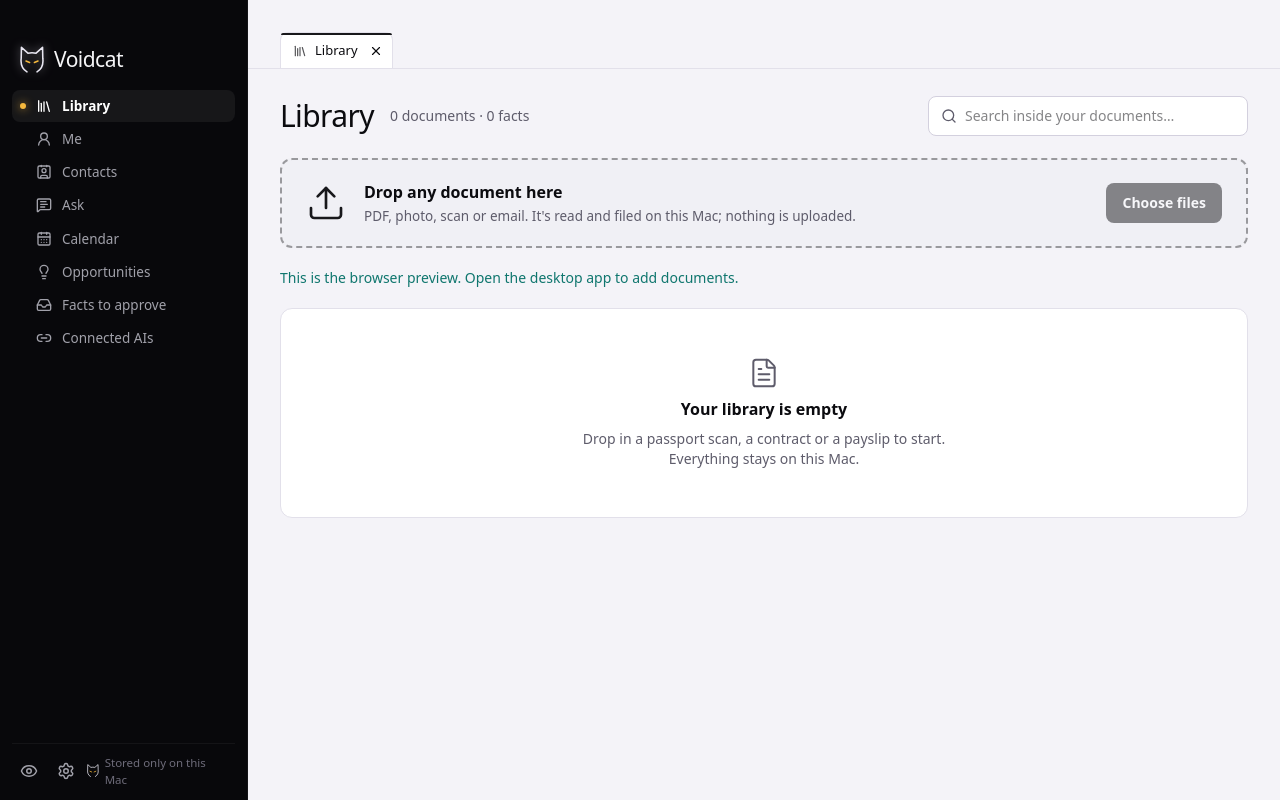
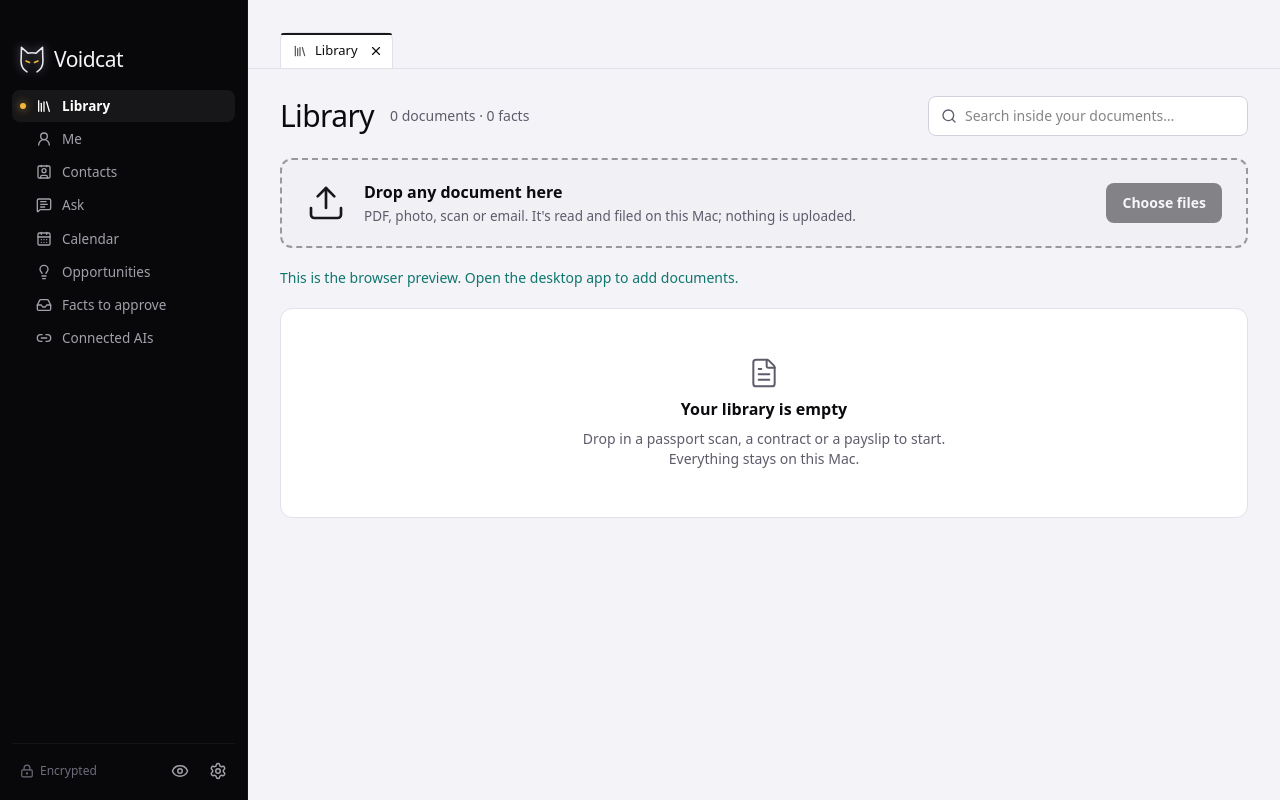
Before and after one commit to HusDev/voidcat, a React (Vite) app: page / in a window 1280 px wide. Built offline with nearby package versions, Linux system fonts and the light colour scheme.

Commit message:
Sidebar footer: lock and Encrypted on the left, the two icon buttons on the right
Co-Authored-By: Claude Opus 5.5 (1M context) <noreply@anthropic.com>

```diff
--- a/src/components/Sidebar.tsx
+++ b/src/components/Sidebar.tsx
@@ -1,4 +1,4 @@
-import { CalendarDays, ChevronRight, Pencil, Eye, EyeOff, FileText, Folder as FolderIcon, FolderOpen, Inbox, Library, Lightbulb, Link2, MessageSquareText, Settings, UserRound, Contact } from "lucide-react";
+import { CalendarDays, ChevronRight, Pencil, Eye, EyeOff, FileText, Folder as FolderIcon, FolderOpen, Inbox, Library, Lightbulb, Link2, LockKeyhole, MessageSquareText, Settings, UserRound, Contact } from "lucide-react";
 import { type DragEvent, type MouseEvent, useEffect, useState } from "react";
 import { Link, NavLink, useLocation, useNavigate, useSearchParams } from "react-router";
 import { AREAS } from "../lib/extract";
@@ -402,13 +402,17 @@ export function Sidebar({ pending, toFile, soon }: { pending: number; toFile: nu
       </div>
 
       <div className="flex items-center gap-1 border-t border-white/5 pt-2.5">
+        <span title="Your documents and everything Voidcat learned from them are encrypted, with the key in this Mac's Keychain." className="flex min-w-0 flex-1 items-center gap-1.5 pl-2 text-[12px] text-rail-faint">
+          <LockKeyhole aria-hidden className="size-3.5 shrink-0" />
+          <span className="truncate">Encrypted</span>
+        </span>
         <button
           type="button"
           onClick={veil.toggle}
           aria-pressed={veil.on}
           aria-label={veil.on ? "Show private details" : "Hide private details"}
           title={`${veil.on ? "Show" : "Hide"} private details (⌘⇧H)`}
-          className={`grid size-8.5 place-items-center rounded-lg ${veil.on ? "bg-private text-[#0b0b0f]" : "text-rail-mute hover:bg-rail-2 hover:text-white"}`}
+          className={`grid size-8.5 shrink-0 place-items-center rounded-lg ${veil.on ? "bg-private text-[#0b0b0f]" : "text-rail-mute hover:bg-rail-2 hover:text-white"}`}
         >
           {veil.on ? <EyeOff aria-hidden className="size-4.5" /> : <Eye aria-hidden className="size-4.5" />}
         </button>
@@ -416,14 +420,10 @@ export function Sidebar({ pending, toFile, soon }: { pending: number; toFile: nu
           to="/settings"
           aria-label="Settings"
           title="Settings"
-          className={({ isActive }) => `grid size-8.5 place-items-center rounded-lg ${isActive ? "bg-rail-2 text-white" : "text-rail-mute hover:bg-rail-2 hover:text-white"}`}
+          className={({ isActive }) => `grid size-8.5 shrink-0 place-items-center rounded-lg ${isActive ? "bg-rail-2 text-white" : "text-rail-mute hover:bg-rail-2 hover:text-white"}`}
         >
           <Settings aria-hidden className="size-4.5" />
         </NavLink>
-        <span className="ml-auto flex items-center gap-1.5 pr-1.5 text-[11.5px] text-rail-faint">
-          <Logo size={12} glow={false} />
-          Stored only on this Mac
-        </span>
       </div>
     </nav>
   );
```
Also changed, not shown: 2 other files (tests, documents, lock files or other folders).
